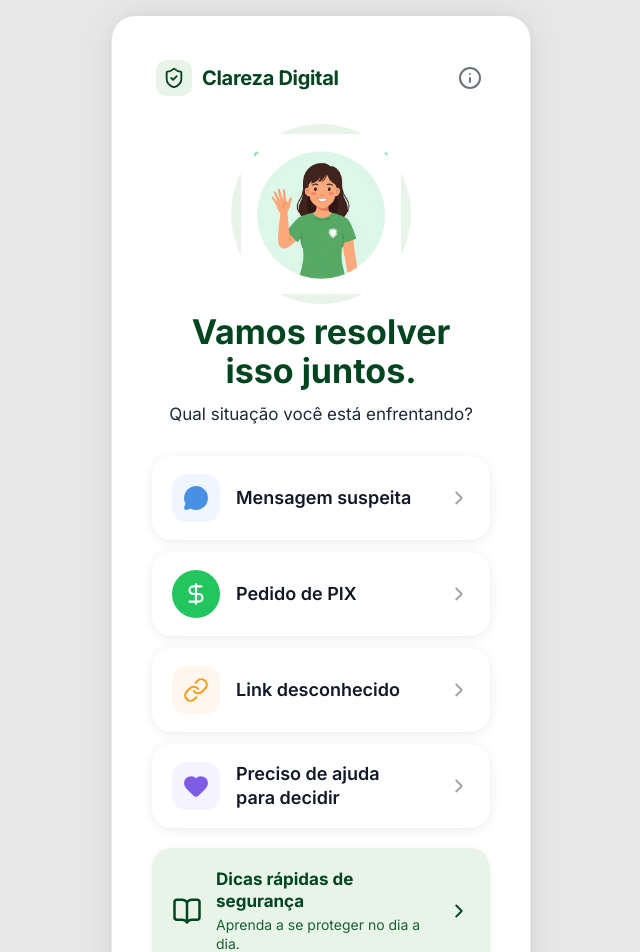
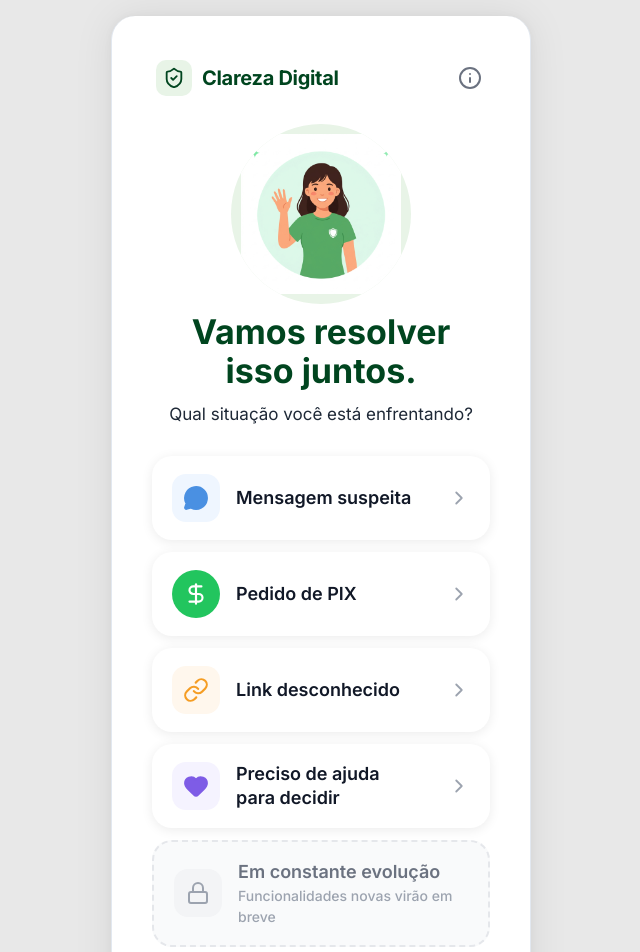
Before and after one commit to ltr-ops/clareza_digital_ihc, a React (Vite) app: page / in a window 1280 px wide. Shown: the top 952 px of the page, without its empty margins (319-959 px from the left). Built offline with nearby package versions, Linux system fonts and the light colour scheme.

Commit message:
Adiciona card Em constante evolução com cadeado no menu

```diff
--- a/src/ClarezaDigital.jsx
+++ b/src/ClarezaDigital.jsx
@@ -21,6 +21,7 @@ import {
   BookOpen,
   MessageCircle,
   DollarSign,
+  Lock,
 } from 'lucide-react'
 
 /* ═══════════════════════════════════════════════
@@ -672,6 +673,61 @@ const ClarezaDigital = () => {
           </span>
           <ChevronRight size={22} style={{ color: '#9ca3af', flexShrink: 0 }} aria-hidden="true" />
         </button>
+
+        {/* Card 5 — Em constante evolução */}
+        <div
+          style={{
+            display: 'flex',
+            alignItems: 'center',
+            gap: '16px',
+            padding: '18px 20px',
+            backgroundColor: '#f9fafb',
+            border: '2px dashed #e5e7eb',
+            borderRadius: '20px',
+            textAlign: 'left',
+            minHeight: '76px',
+          }}
+        >
+          {/* Ícone cinza - cadeado de bloqueio */}
+          <div
+            style={{
+              width: '48px',
+              height: '48px',
+              borderRadius: '14px',
+              backgroundColor: '#f3f4f6',
+              display: 'flex',
+              alignItems: 'center',
+              justifyContent: 'center',
+              flexShrink: 0,
+            }}
+          >
+            <Lock size={24} style={{ color: '#9ca3af' }} aria-hidden="true" />
+          </div>
+          <div style={{ flex: 1 }}>
+            <span
+              style={{
+                display: 'block',
+                fontSize: '18px',
+                fontWeight: '600',
+                color: '#6b7280',
+                lineHeight: '1.3',
+              }}
+            >
+              Em constante evolução
+            </span>
+            <span
+              style={{
+                display: 'block',
+                fontSize: '14px',
+                color: '#9ca3af',
+                marginTop: '2px',
+                fontWeight: '500',
+              }}
+            >
+              Funcionalidades novas virão em breve
+            </span>
+          </div>
+        </div>
       </div>
 
       {/* ── CARD VERDE: Dicas rápidas de segurança ── */}
```
